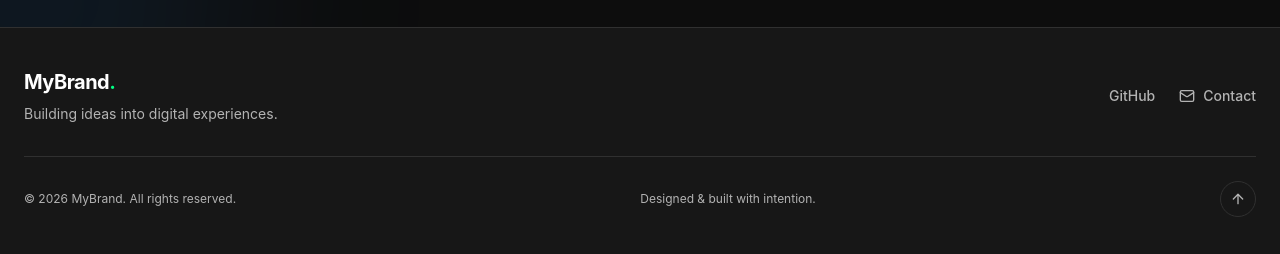
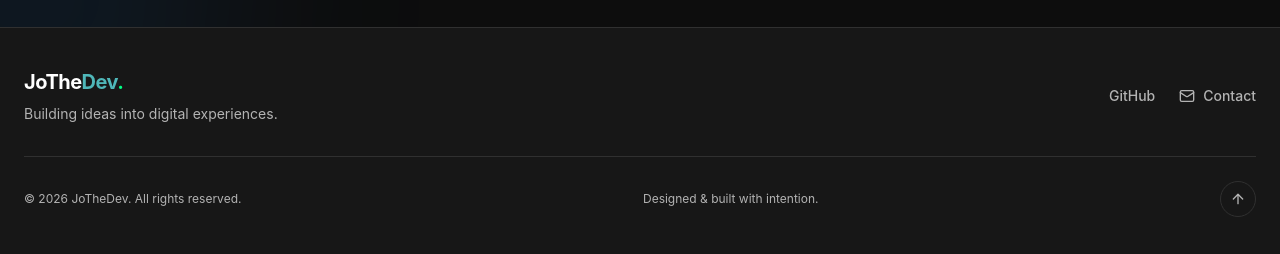
Before and after one commit to jojo-saturo/JoTheDev, a React (Vite) app: page / in a window 1280 px wide. Shown: the part 983-1237 px from the top of the page. Built offline with nearby package versions, Linux system fonts and the light colour scheme.

Commit message:
feat: added Brandname into Footer.tsx

```diff
--- a/src/components/Footer.tsx
+++ b/src/components/Footer.tsx
@@ -1,4 +1,3 @@
-
 import { motion } from "motion/react";
 import { ArrowUp, ArrowUpRight, Mail } from "lucide-react";
 import { Link } from "react-router-dom";
@@ -19,9 +18,13 @@ function Footer() {
           <div>
             <Link
               to="/"
-              className="text-xl font-bold tracking-tight text-[var(--text)]"
+              className="text-xl font-bold tracking-tight"
             >
-              MyBrand<span className="text-[var(--accent)]">.</span>
+              {/* Using var(--text) ensures it is white in dark mode but remains visible if you toggle to light mode */}
+              <span className="text-[var(--text)]">JoThe</span>
+              {/* Hex color matching the sleek teal/cyan of the 'Dev' in your logo */}
+              <span className="text-[#4fb7b9]">Dev</span>
+              <span className="text-[var(--accent)]">.</span>
             </Link>
 
             <p className="mt-2 text-sm text-[var(--muted)]">
@@ -53,7 +56,7 @@ function Footer() {
         {/* Bottom bar */}
         <div className="mt-8 flex flex-col gap-4 border-t border-[var(--border)] pt-6 sm:flex-row sm:items-center sm:justify-between">
           <p className="text-xs text-[var(--muted)]">
-            © {new Date().getFullYear()} MyBrand. All rights reserved.
+            © {new Date().getFullYear()} JoTheDev. All rights reserved.
           </p>
 
           <p className="text-xs text-[var(--muted)]">
```
